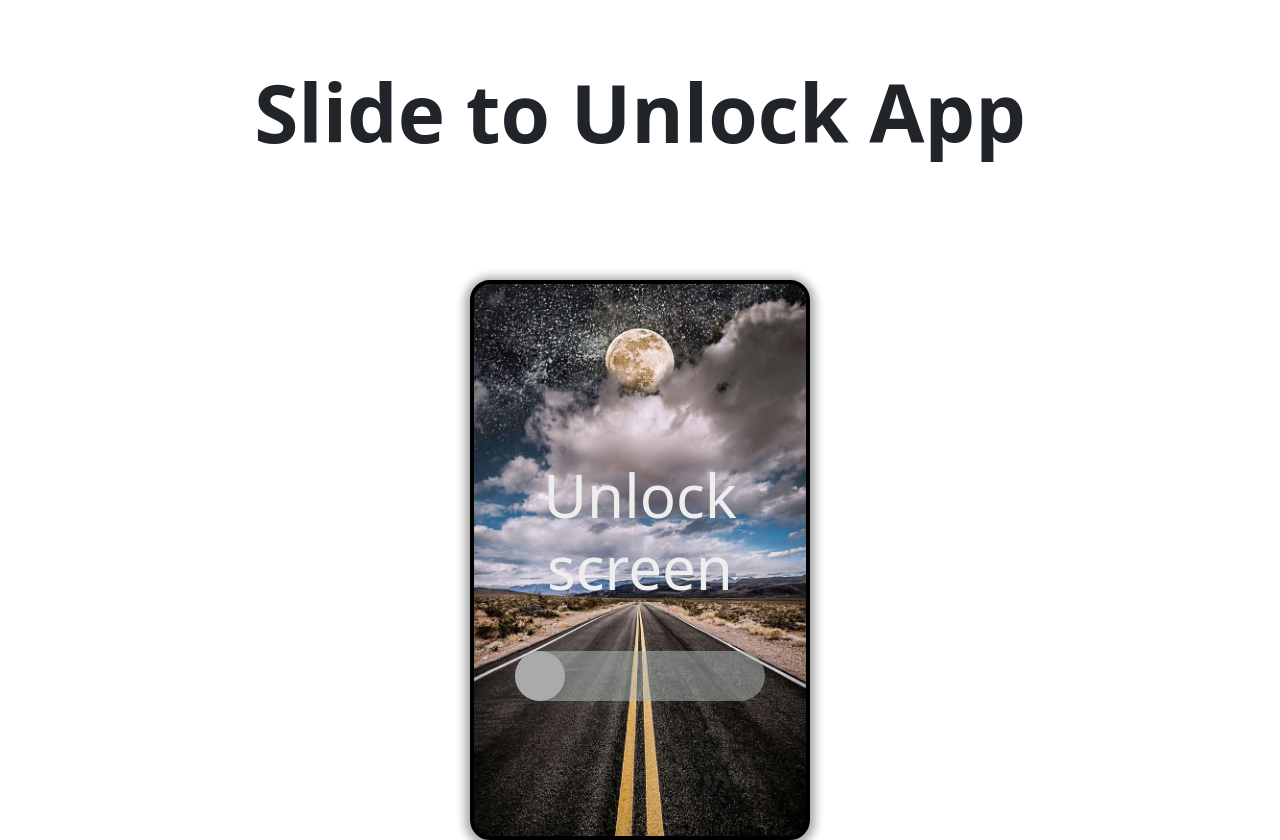
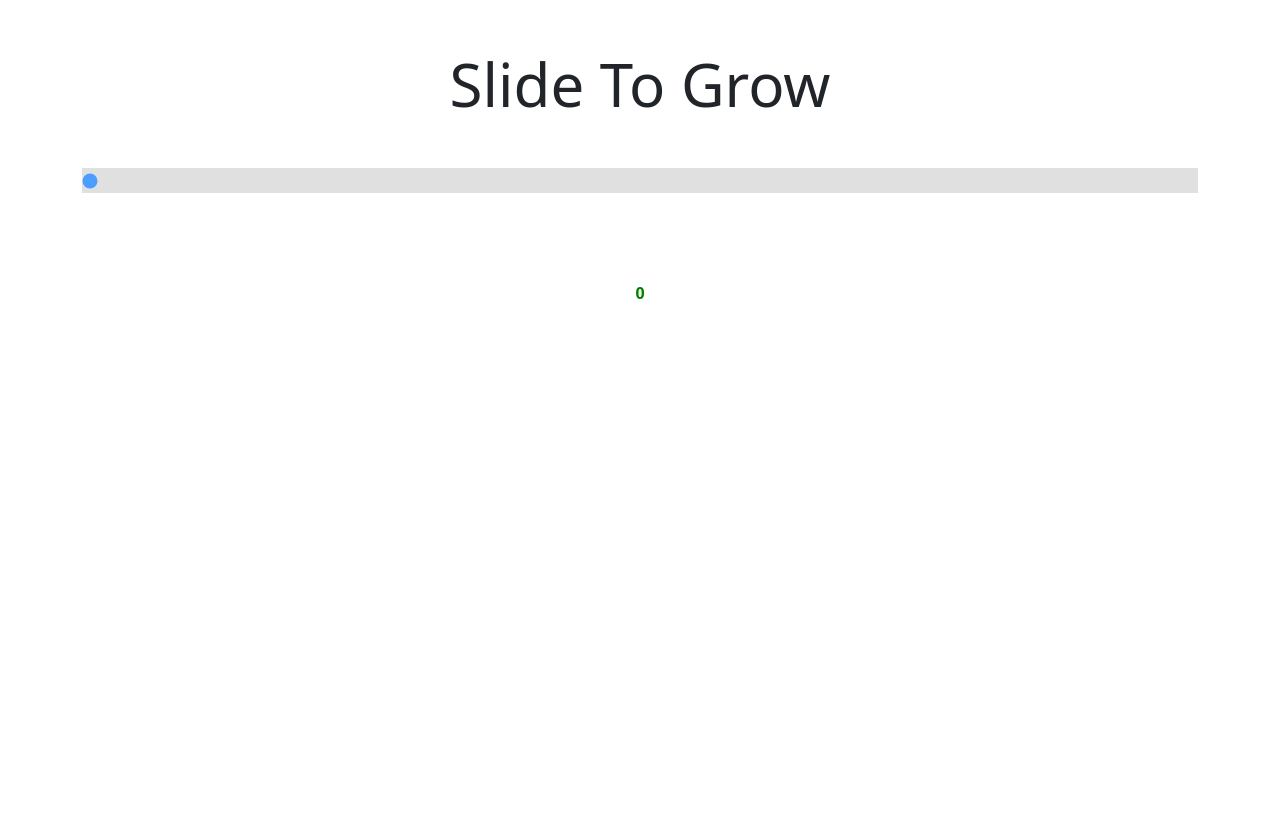
Before and after one commit to anunnnn/reactminiprojects, a React (Create React App) app: page / in a window 1280 px wide. After the commit the page ends 800 px from the top, so only its background shows below. Built offline with nearby package versions, Linux system fonts and the light colour scheme.

Commit message:
SlideToGroowApp

```diff
--- a/src/App.js
+++ b/src/App.js
@@ -7,8 +7,8 @@
 // import AlertApp from './projects/05-alerts-app/AlertApp';
 // import TemperatureControllerApp from './projects/06-temperature-controller-app/TemperatureControllerApp';
 // import LightAndDarkModeApp from './projects/07-light-and-dark-mode-app/LightAndDarkModeApp';
-import SlideToUnlockApp from './projects/08-slide-to-unlock-app/SlideToUnlockApp';
-
+// import SlideToUnlockApp from './projects/08-slide-to-unlock-app/SlideToUnlockApp';
+import SlideToGrowApp from './projects/09-sliderToGrow/SliderToGrowApp';
 
 function App() {
   return (
@@ -24,7 +24,7 @@
       {/* <LightAndDarkModeApp /> */}
       {/* <SlideToUnlockApp /> */}
 
-      <SlideToUnlockApp />
+      <SlideToGrowApp />
 
     </div>
   );
--- /dev/null
+++ b/src/projects/09-sliderToGrow/SliderComp.jsx
@@ -0,0 +1,38 @@
+import React from 'react'
+
+export default function SliderComp({ setValue, handleInput, bgColor, textColor }) {
+
+    const sliderStyle = {
+        appearance: 'none',
+        width: '100%',
+        height: 25,
+        // background: !bgColor ? 'lightgray' : bgColor,
+        background: 'lightgray',
+        cursor: 'pointer',
+        opacity: 0.7
+    }
+    return (
+        <div className='d-flex flex-column' style={{ gap: 100 }}>
+            <input
+                type="range"
+                min={0}
+                max={100}
+                value={setValue}
+                onInput={handleInput}
+                style={sliderStyle} />
+            <div style={{
+                color: !textColor ? 'black' : textColor,
+                background: !bgColor ? 'lightgray' : bgColor,
+                height: `${setValue * 3}px`,
+                width: `${setValue * 3}px`,
+                fontWeight: 600,
+                display: 'flex',
+                justifyContent: 'center',
+                alignItems: 'center',
+                borderRadius: '50%'
+            }}>
+                <span>{setValue}</span>
+            </div>
+        </div>
+    )
+}
--- /dev/null
+++ b/src/projects/09-sliderToGrow/SliderToGrowApp.jsx
@@ -0,0 +1,42 @@
+import React, { useState } from 'react'
+import SliderComp from './SliderComp'
+import Title from '../components/Title'
+
+export default function SliderToGrowApp() {
+    const [slideValue, setSlideValue] = useState(0);
+    const handleSliderValueChange = (e) => {
+        setSlideValue(e.target.value);
+    }
+
+    let bgColor;
+    let textColor;
+
+    if (slideValue < 25) {
+        bgColor = 'red';
+        textColor = 'green';
+    }
+    if (slideValue > 25 && slideValue <= 50) {
+        bgColor = 'blue';
+    }
+    if (slideValue > 50 && slideValue <= 75) {
+        bgColor = 'green';
+        textColor = 'white';
+    }
+    if (slideValue > 75) {
+        bgColor = 'orange';
+        textColor = 'white';
+    }
+    if (slideValue == 100) {
+        bgColor = 'red';
+    }
+    return (
+        <div className='container text-center'>
+            <Title text={'Slide To Grow'} />
+            <SliderComp
+                setValue={slideValue}
+                handleInput={handleSliderValueChange}
+                bgColor={bgColor}
+                textColor={textColor} />
+        </div>
+    )
+}
```
Also changed, not shown: readme.txt (deleted).
